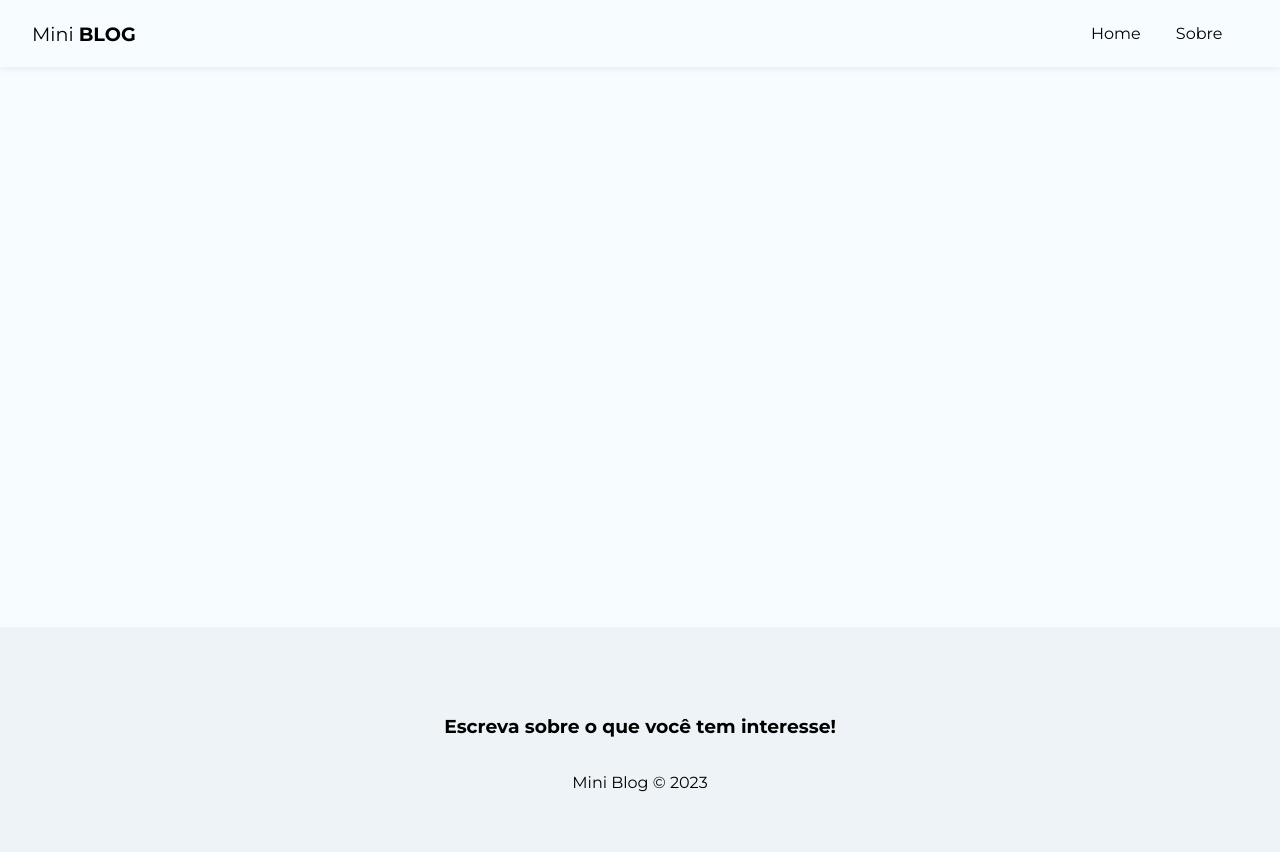
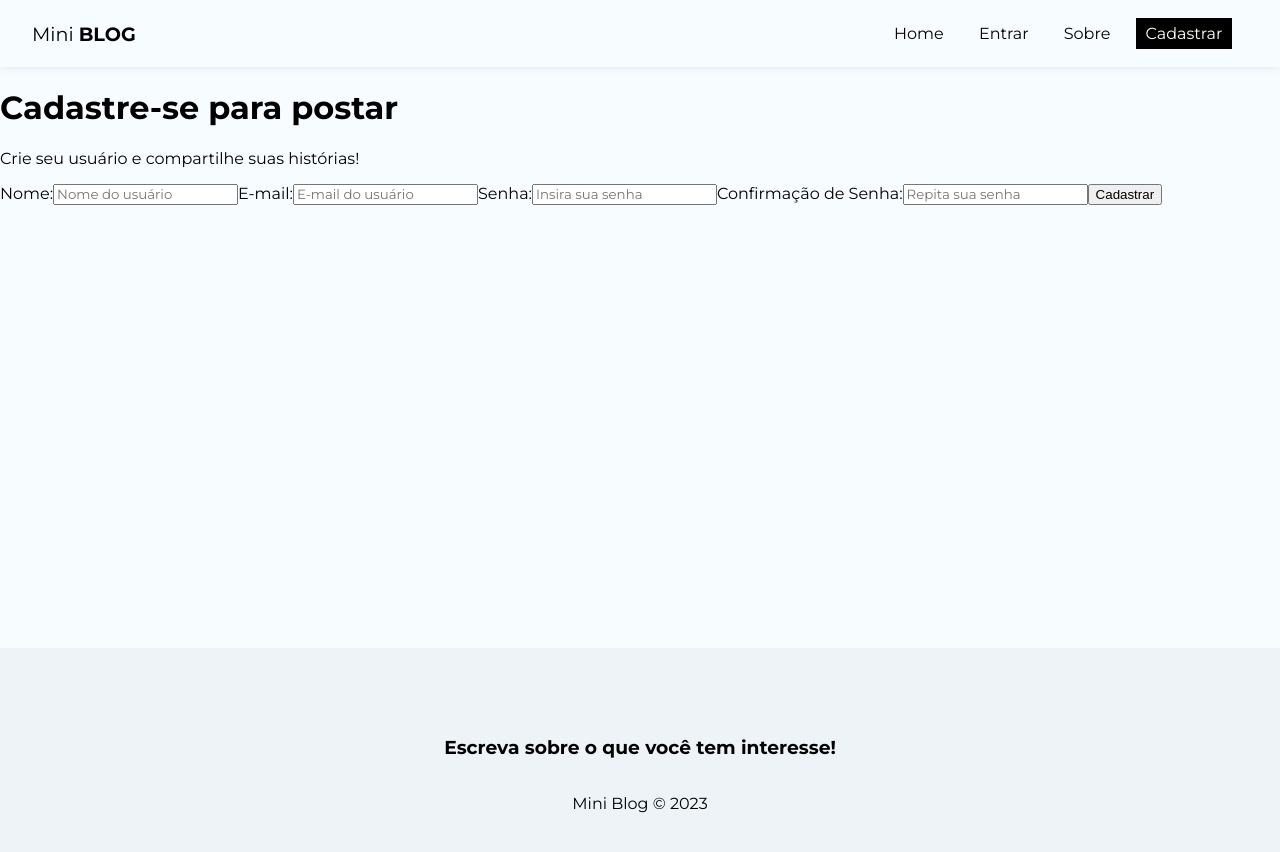
Before and after one commit to sabrinaaraujoo/mini-blog, a React (Create React App) app: page /register in a window 1280 px wide. Shown: the top 852 px of the page. Built offline with nearby package versions, Linux system fonts and the light colour scheme.

Commit message:
Página de cadastro de usuário

```diff
--- a/src/App.js
+++ b/src/App.js
@@ -5,6 +5,8 @@
 //pages
 import Home from "./pages/Home/Home";
 import About from "./pages/About/About";
+import Login from "./pages/Login/Login";
+import Register from "./pages/Register/Register";
 
 // components
 import Navbar from "./components/Navbar";
@@ -19,6 +21,8 @@
           <Routes>
             <Route path="/" element={<Home />} />
             <Route path="/about" element={<About />} />
+            <Route path="/login" element={<Login />} />
+            <Route path="/register" element={<Register />} />
           </Routes>
         </div>
         <Footer />
--- a/src/components/Navbar.jsx
+++ b/src/components/Navbar.jsx
@@ -21,10 +21,26 @@
         </li>
         <li>
           <NavLink
+            to="/login"
+            className={({ isActive }) => (isActive ? styles.active : "")}
+          >
+            Entrar
+          </NavLink>
+        </li>
+        <li>
+          <NavLink
             to="/about"
             className={({ isActive }) => (isActive ? styles.active : "")}
           >
             Sobre
+          </NavLink>
+        </li>
+        <li>
+          <NavLink
+            to="/register"
+            className={({ isActive }) => (isActive ? styles.active : "")}
+          >
+            Cadastrar
           </NavLink>
         </li>
       </ul>
--- /dev/null
+++ b/src/pages/Login/Login.jsx
@@ -0,0 +1,12 @@
+import React from "react";
+import styles from "./Login.module.css";
+
+const Login = () => {
+  return (
+    <div>
+      <h2 className={styles.titulo}>Login</h2>
+    </div>
+  );
+};
+
+export default Login;
--- /dev/null
+++ b/src/pages/Register/Register.jsx
@@ -0,0 +1,57 @@
+import styles from "./Register.module.css";
+
+import React from "react";
+import { useState, useEffect } from "react";
+
+const Register = () => {
+  return (
+    <div>
+      <h1>Cadastre-se para postar</h1>
+      <p>Crie seu usuário e compartilhe suas histórias!</p>
+      <form>
+        <label>
+          <span>Nome:</span>
+          <input
+            type="text"
+            name="displayName"
+            required
+            placeholder="Nome do usuário"
+          />
+        </label>
+
+        <label>
+          <span>E-mail:</span>
+          <input
+            type="email"
+            name="email"
+            required
+            placeholder="E-mail do usuário"
+          />
+        </label>
+
+        <label>
+          <span>Senha:</span>
+          <input
+            type="password"
+            name="password"
+            required
+            placeholder="Insira sua senha"
+          />
+        </label>
+
+        <label>
+          <span>Confirmação de Senha:</span>
+          <input
+            type="password"
+            name="confirmpassword"
+            required
+            placeholder="Repita sua senha"
+          />
+        </label>
+        <button className="btn">Cadastrar</button>
+      </form>
+    </div>
+  );
+};
+
+export default Register;
--- /dev/null
+++ b/src/pages/Register/Register.module.css
@@ -0,0 +1,7 @@
+.register {
+  text-align: center;
+}
+
+.register p {
+  color: #aaa;
+}
```
Also changed, not shown: src/pages/Login/Login.module.css (added), 1 other file (tests, documents, lock files or other folders).
